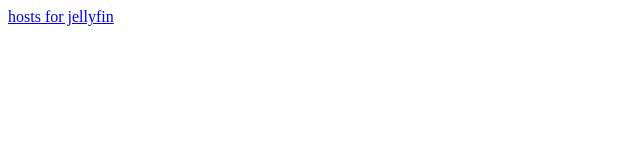
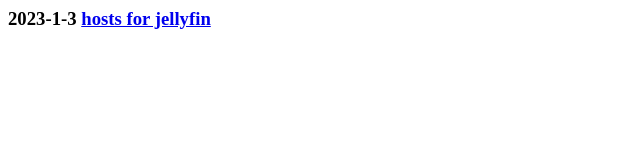
Before and after one commit to Zerolone/hosts, a plain HTML site: page index.html in a window 1280 px wide. Shown: the whole page, without its empty margins (0-640 px from the left). Drawn offline with Linux system fonts and the light colour scheme.

Commit message:
Update index.html

```diff
--- a/index.html
+++ b/index.html
@@ -1 +1,2 @@
+<h3>2023-1-3</a>
 <a href="jellyfin.hosts">hosts for jellyfin</a>
```
